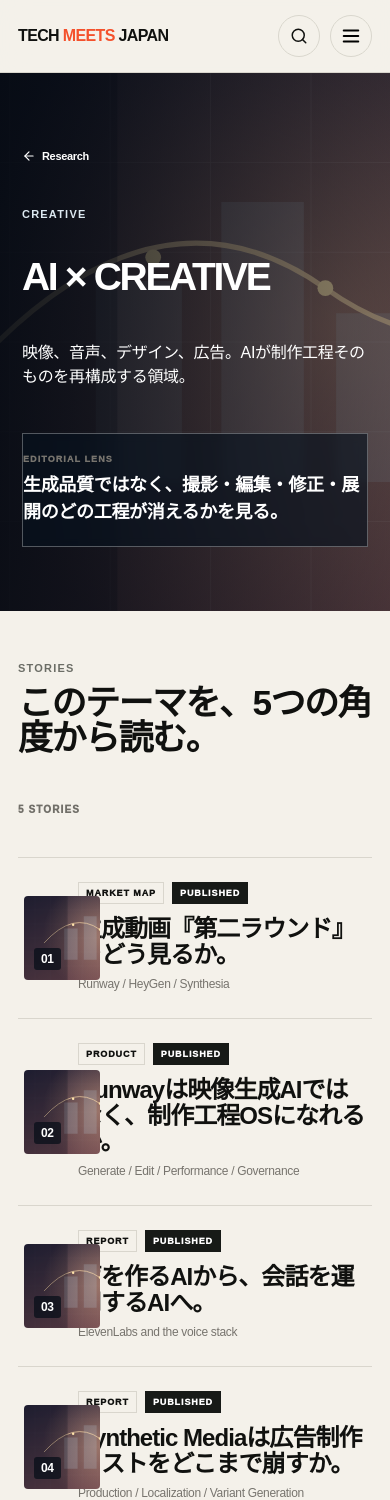
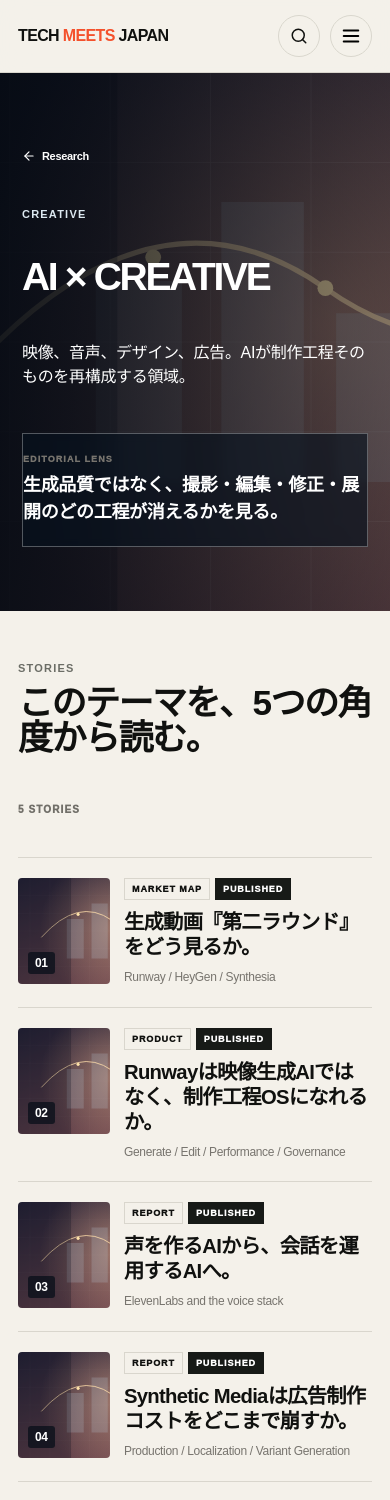
Before and after one commit to yasu-kai/tech-meets-japan, a Next.js app: page /research/ai-creative in a window 390 px wide. Shown: the top 1500 px of the page. Built offline with nearby package versions, Linux system fonts and the light colour scheme.

Commit message:
Fix research article thumbnails overlapping text on mobile

```diff
--- a/app/globals.css
+++ b/app/globals.css
@@ -1861,3 +1861,46 @@ linear-gradient(135deg,rgba(255,255,255,.04),transparent 55%)}
 
 .research-category-intro{font-size:14px;line-height:1.7;color:#686b68;margin:8px 0 24px;max-width:720px}
 @media(max-width:650px){.research-category-intro{font-size:13px;margin:8px 0 18px}}
+
+
+/* FIX: article thumbnails occupy their own grid track; never overlap titles. */
+.topic-queue .topic-row{
+  display:grid;
+  grid-template-columns:118px minmax(0,1fr) 20px;
+  gap:20px;
+  align-items:center;
+  padding:24px 8px;
+}
+.topic-queue .topic-row .topic-image{
+  width:118px;
+  min-width:0;
+  min-height:100px;
+  height:100%;
+  align-self:stretch;
+  box-sizing:border-box;
+}
+.topic-queue .topic-row .topic-main{min-width:0;overflow-wrap:anywhere}
+.topic-queue .topic-row .topic-main h3{overflow-wrap:anywhere}
+.topic-queue .topic-row>svg{display:block}
+@media(max-width:700px){
+  .topic-queue .topic-row{
+    grid-template-columns:92px minmax(0,1fr);
+    gap:14px;
+    align-items:start;
+    padding:20px 0;
+  }
+  .topic-queue .topic-row .topic-image{
+    width:92px;
+    height:106px;
+    min-height:106px;
+  }
+  .topic-queue .topic-row .topic-main h3{
+    font-size:clamp(20px,5.2vw,27px);
+    line-height:1.23;
+    margin:10px 0 8px;
+    letter-spacing:-.035em;
+  }
+  .topic-queue .topic-row .topic-meta{flex-wrap:wrap;gap:5px}
+  .topic-queue .topic-row .topic-main p{font-size:12px;line-height:1.5}
+  .topic-queue .topic-row>svg{display:none}
+}
```
